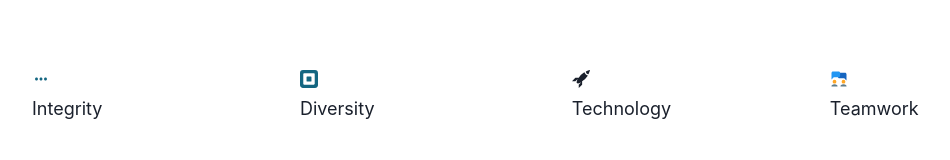
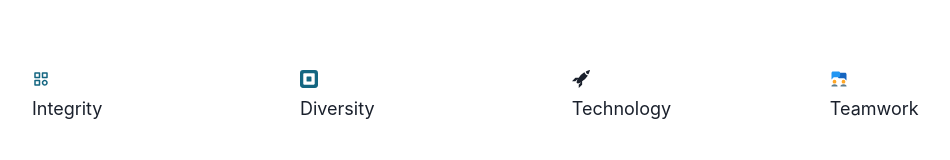
Before and after one commit to marcusfulton11/Loan-v4, a React (Create React App) app: page / in a window 1280 px wide. Shown: the part 1186-1346 px from the top of the page, without its empty margins (192-1142 px from the left). Built offline with nearby package versions, Linux system fonts and the light colour scheme.

Commit message:
package updates

```diff
--- a/package.json
+++ b/package.json
@@ -16,6 +16,7 @@
     "framer-motion": "^4.1.17",
     "react": "^17.0.2",
     "react-dom": "^17.0.2",
+    "react-icons": "^4.3.1",
     "react-router": "^5.2.1",
     "react-router-dom": "^5.3.0",
     "react-scripts": "4.0.3",
--- a/src/Components/LandingPage/Main/InspirationIcons.js
+++ b/src/Components/LandingPage/Main/InspirationIcons.js
@@ -5,7 +5,7 @@ import {
     Box,
     Text,
   } from '@chakra-ui/react';
-  import { BiDotsHorizontalRounded } from "react-icons/bi";
+  import { BiCategory } from "react-icons/bi";
   import { FcNightLandscape } from "react-icons/fc";
   import { SiSquare } from "react-icons/si";
   import { RiTeamFill } from "react-icons/ri";
@@ -13,7 +13,6 @@ import {
   import { GoRocket } from "react-icons/go";
   import { GoBriefcase } from "react-icons/go";
   import { CgDigitalocean } from "react-icons/cg";
-
 
 
 const InspirationIcons= () =>{
@@ -25,7 +24,7 @@ const InspirationIcons= () =>{
         width="100%"
         fontSize="large" >
         <Box marginLeft="17.5vw">
-        <Icon as={BiDotsHorizontalRounded} color="#146681" />
+        <Icon as={BiCategory} color="#146681" />
         <Text>Integrity</Text>
         <Icon as={FcNightLandscape} color="#146681" marginTop="20vh" />
         <Text>Demonstrate</Text>
```
Also changed, not shown: 1 other file (tests, documents, lock files or other folders).
